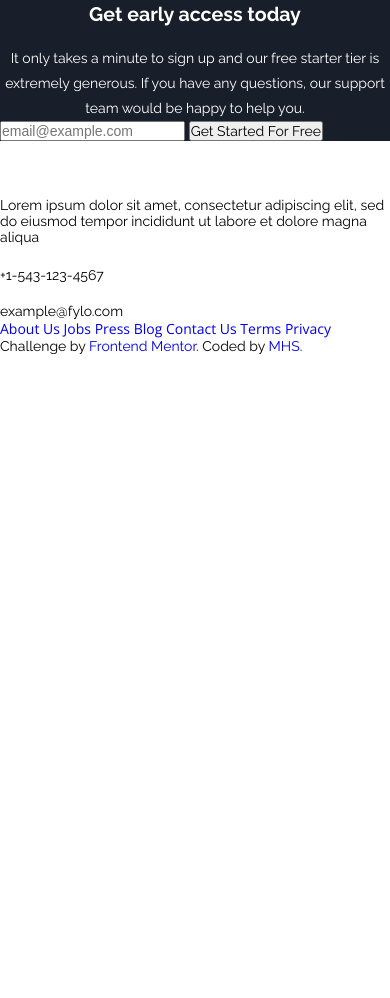
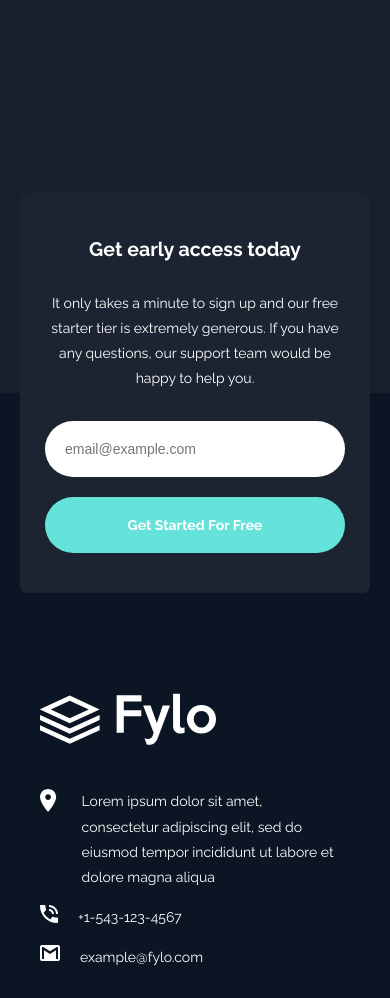
Before and after one commit to Mario-hs/Fylo-dark-theme-landing-page, a plain HTML site: page index.html in a window 390 px wide. Shown: the part 3351-4349 px from the top of the page. Before the commit the page ends 3705 px from the top, so only its background shows below. Drawn offline with nearby package versions, Linux system fonts and the light colour scheme.

Commit message:
completed mobile css

```diff
--- a/index.html
+++ b/index.html
@@ -135,49 +135,56 @@
           </div>
         </div>
       </div>
-    </section>
 
-    <div>
+      <div class="container_support">
         <h2>Get early access today</h2>
 
         <p>It only takes a minute to sign up and our free starter tier is extremely generous. If you have any
           questions, our support team would be happy to help you.</p>
-      <input type="email" name="email" id="email" placeholder="email@example.com">
+        <input class="button_support" type="email" name="email" id="email" placeholder="email@example.com">
 
-      <button type="submit">Get Started For Free</button>
+        <button class="button_support" type="submit">Get Started For Free</button>
       </div>
+    </section>
   </main>
 
   <footer>
     <img src="./projeto/images/logo.svg" alt="icone de logo">
 
+    <div class="infor_footer location">
       <img src="./projeto/images/icon-location.svg" alt="icone de localização">
       <p>Lorem ipsum dolor sit amet, consectetur adipiscing elit, sed do eiusmod tempor incididunt ut labore et
         dolore magna aliqua</p>
+    </div>
 
+    <div class="infor_footer">
       <img src="./projeto/images/icon-phone.svg" alt="icone de telefone">
       <p>+1-543-123-4567</p>
+    </div>
 
+    <div class="infor_footer">
       <img src="./projeto/images/icon-email.svg" alt="icone de email">
       <p>example@fylo.com</p>
+    </div>
 
-    <a href="#">About Us</a>
-    <a href="#">Jobs</a>
-    <a href="#">Press</a>
-    <a href="#">Blog</a>
+    <ul>
+      <div>
+        <li><a href="#">About Us</a></li>
+        <li><a href="#">Jobs</a></li>
+        <li><a href="#">Press</a></li>
+        <li><a href="#">Blog</a></li>
+      </div>
+      <div>
+        <li><a href="#">Contact Us</a></li>
+        <li><a href="#">Terms</a></li>
+        <li><a href="#">Privacy</a></li>
+      </div>
+    </ul>
 
-    <a href="#">Contact Us</a>
-    <a href="#">Terms</a>
-    <a href="#">Privacy</a>
-
-
-    <img src="./projeto/images/" alt="">
-    <div>
-      <p class=" attribution">
+    <p class="attribution">
       Challenge by <a href="https://www.frontendmentor.io?ref=challenge" target="_blank">Frontend Mentor</a>.
-        Coded by <a href="#">MHS</a>.
+      </br>Coded by <a href="#">MHS</a>.
     </p>
-    </div>
   </footer>
 </body>
 
--- a/styles/_reset.scss
+++ b/styles/_reset.scss
@@ -7,7 +7,8 @@
     font-size: 14px;
 }
 
-*, li, a {
+*, li, a, ul {
+    list-style: none;
     text-decoration: none;
 }
 
--- a/styles/styles.scss
+++ b/styles/styles.scss
@@ -141,7 +141,7 @@ main {
     }
 
     .works {
-        padding: 40px 30px 0px;
+        padding: 40px 20px 0px;
 
         .apostrophe_works {
             display: block;
@@ -150,8 +150,8 @@ main {
 
         .container_works {
             background-color: $intro-email-background;
-            padding: 25px 15px 20px;
-            margin-bottom: 20px;
+            padding: 25px 25px 20px;
+            margin: auto 20px 20px;
             border-radius: 0.5rem;
 
             p {
@@ -184,9 +184,95 @@ main {
                     }
                 }
             }
-
         }
 
+        .container_support {
+            background-color: $intro-email-background;
+            padding: 25px 25px 20px;
+            border-radius: 0.5rem;
+            transform: translateY(200px);
+
+            h2 {
+                margin: 20px auto 30px;
+            }
+
+            p {
+                margin-bottom: 30px;
+            }
+
+            input, button {
+                width: 100%;
+                margin-bottom: 20px;
+                padding: 20px;
+                border: none;
+                border-radius: 2.5rem;
+            }
+
+            button {
+                background-color: $cyan-gradient;
+                font-weight: 700;
+                color: $white;
+            }
+        }
 
     }
 }
+
+footer {
+    background-color: $footer-background;
+    padding: 300px 40px 30px;
+
+    a, p{
+        color: $white;
+    }
+
+    .infor_footer {
+        display: flex;
+        margin-bottom: 15px;
+
+        img {
+            height: min-content;
+            margin-right: 20px;
+        }
+
+        p {
+            padding: 0;
+            line-height: 1.8rem;
+        }
+
+    }
+
+    .location {
+        margin-top: 40px;
+        img {
+            height: 23px;
+        }
+
+        p {
+            padding: 0 15px 0 5px;
+        }
+    }
+
+    ul {
+
+        :first-child {
+            margin-top: 40px;
+        }
+
+        div {
+            margin-bottom: 40px;
+
+            li {
+                padding: 5px 0;
+            }
+
+        }
+    }
+
+    .attribution {
+        text-align: center;
+        a {
+            color: $cyan-gradient;
+        }
+    }
+}
```
Also changed, not shown: styles/styles.css, 1 other file. Lines whose indentation alone changed are shown as unchanged.
